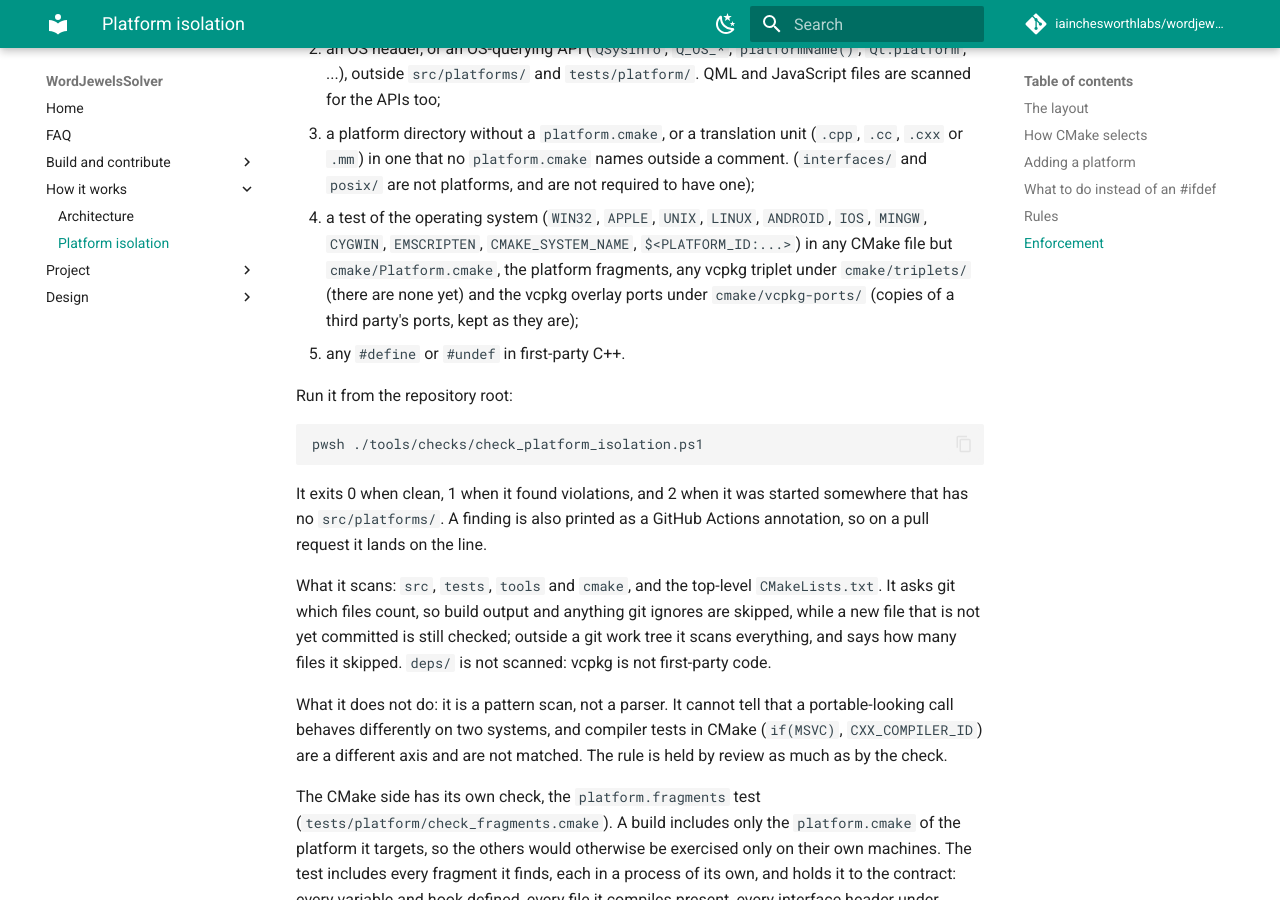
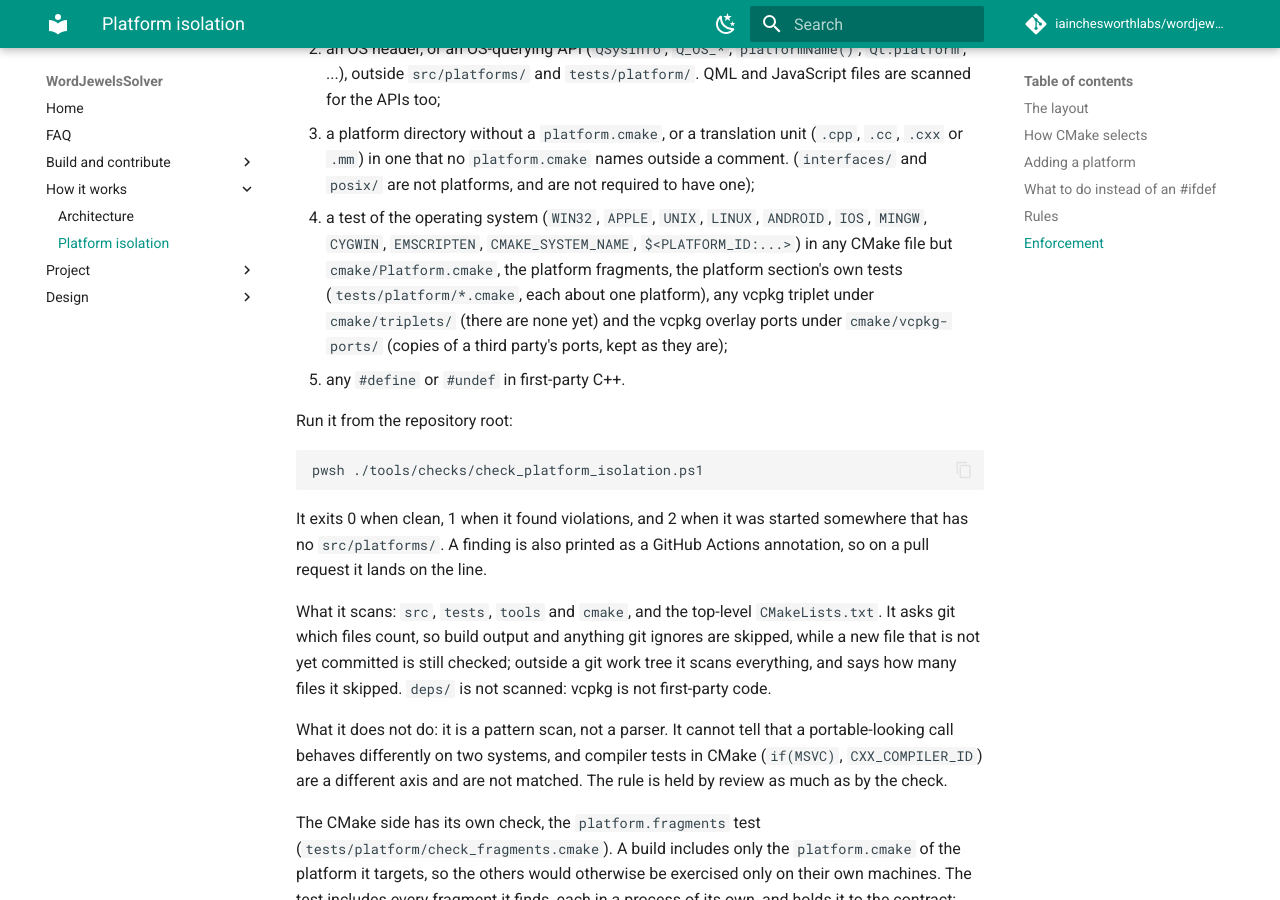
Before and after one commit to iainchesworthlabs/snapandspell, an MkDocs documentation site: the page built from docs/platform-isolation.md, in a window 1280 px wide and 900 px high, scrolled down 5073 px. Built offline with MkDocs 1.6.1 and Material for MkDocs 9.7.7, drawn with Linux system fonts in a browser that asks for light colours; comment, search, counter and statistics services are not loaded.

Commit message:
Test the Android target: manifest permissions, presets, pins and jobs
tests/platform/check_android.cmake holds the manifest to the camera as its one
permission (and to Qt's permissions placeholder being absent, since Qt's core
module would add network and storage permissions there), the presets to the
settings that make them Android builds without Tracy, and the CI and release
jobs to the Qt kit, NDK and secrets the pins file names. Its manifest rules have
a table of cases on throw-away manifests. Both run in the quality tier.

tests/platform CMake scripts may name their platform: the isolation check
exempts them as it does the fragments (a check of the Android manifest cannot
avoid saying Android). The two Android shell scripts are executable in git.

```diff
--- a/docs/platform-isolation.md
+++ b/docs/platform-isolation.md
@@ -166,7 +166,8 @@ fails, with a `file:line` for each finding, on:
 4. a test of the operating system (`WIN32`, `APPLE`, `UNIX`, `LINUX`,
    `ANDROID`, `IOS`, `MINGW`, `CYGWIN`, `EMSCRIPTEN`, `CMAKE_SYSTEM_NAME`,
    `$<PLATFORM_ID:...>`) in any CMake file but `cmake/Platform.cmake`, the
-   platform fragments, any vcpkg triplet under `cmake/triplets/` (there are
+   platform fragments, the platform section's own tests (`tests/platform/*.cmake`,
+   each about one platform), any vcpkg triplet under `cmake/triplets/` (there are
    none yet) and the vcpkg overlay ports under `cmake/vcpkg-ports/` (copies of
    a third party's ports, kept as they are);
 5. any `#define` or `#undef` in first-party C++.
```
Also changed, not shown: 6 other files.
